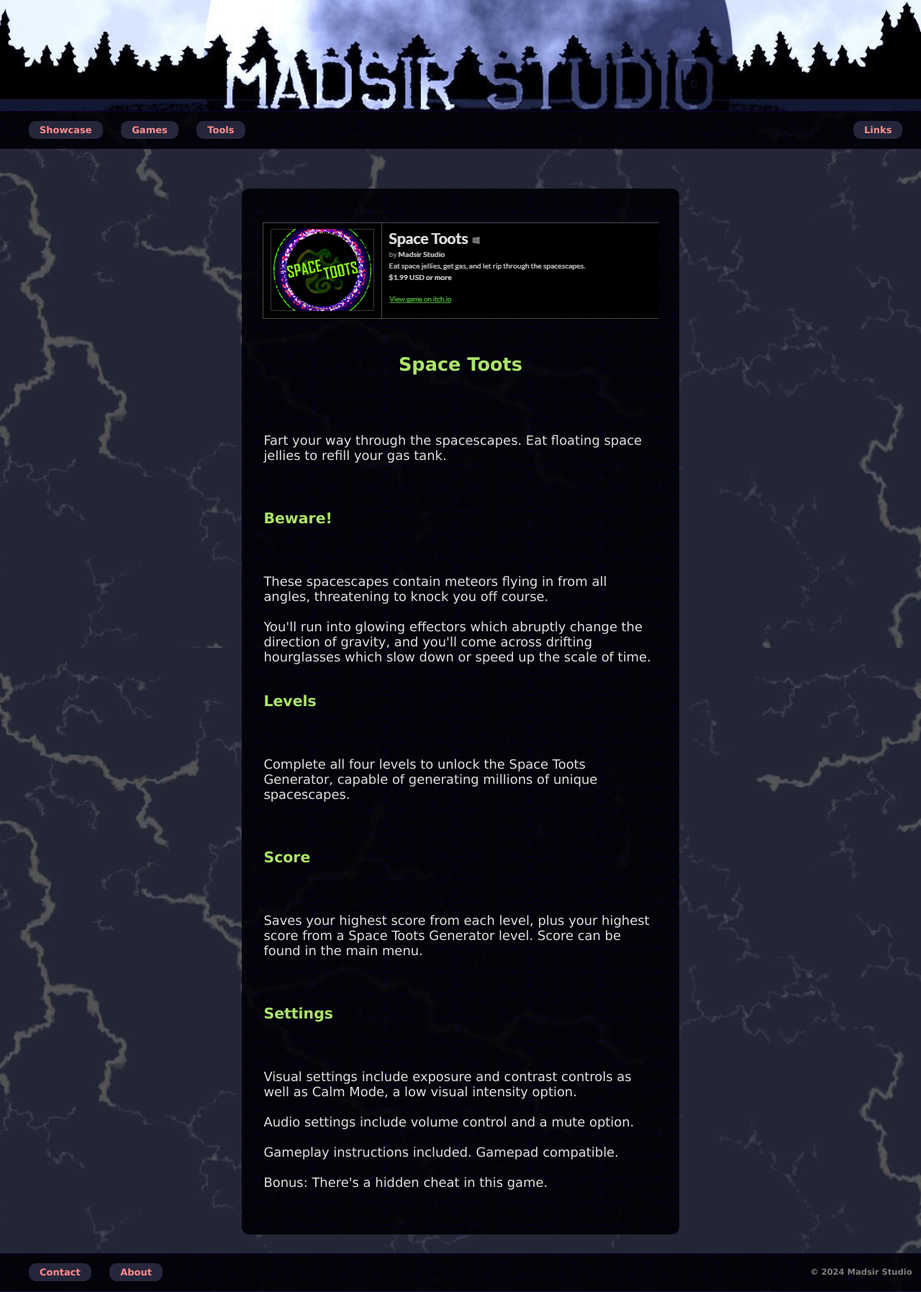
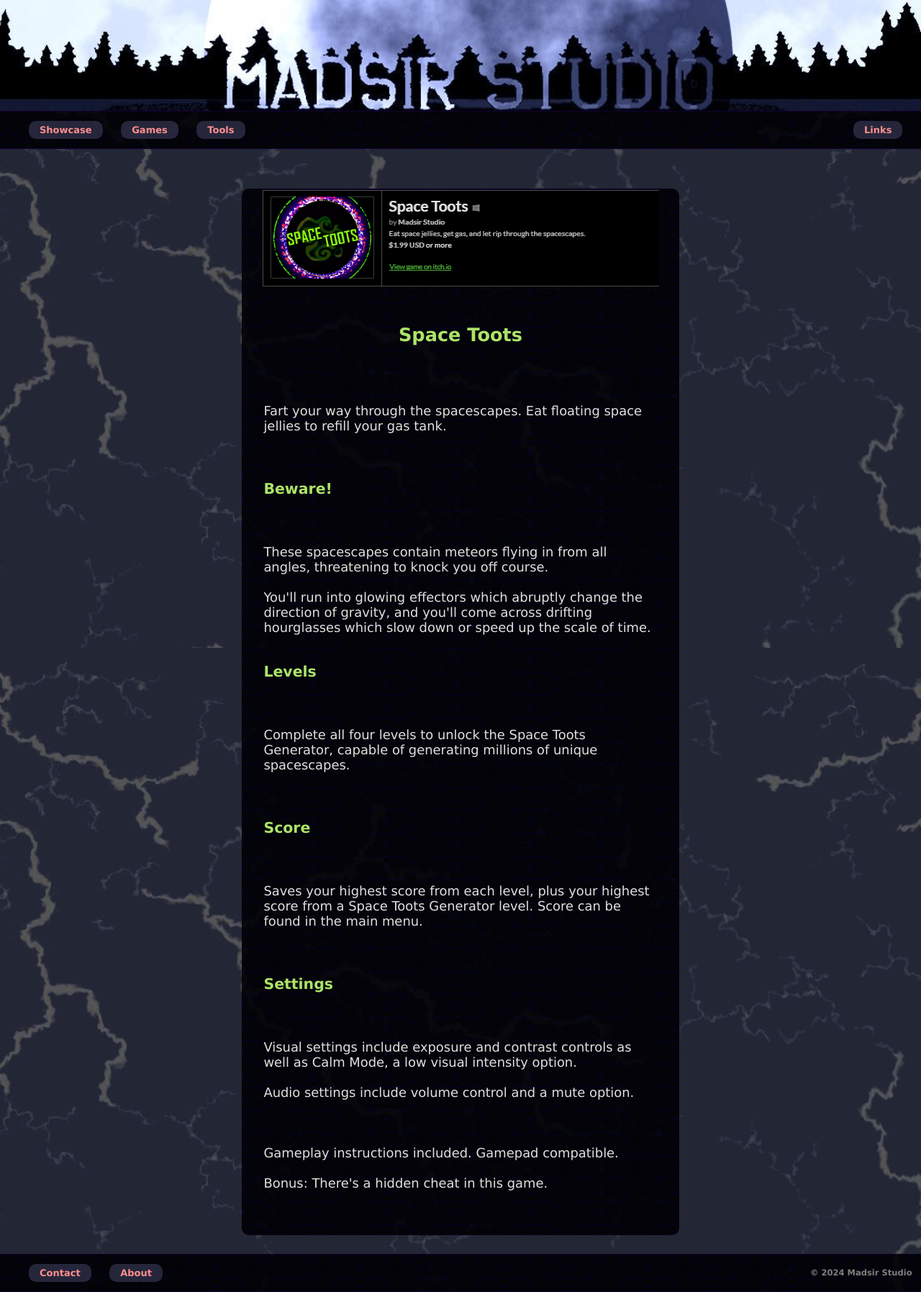
Before and after one commit to Madsir/madsirstudio.github.io, a Jekyll site: the page built from spacetoots/index.html, in a window 1280 px wide. Shown: the whole page at 72% size. Built offline with Jekyll 4.4.1, drawn with Linux system fonts in a browser that asks for light colours.

Commit message:
Update index.html

```diff
--- a/spacetoots/index.html
+++ b/spacetoots/index.html
@@ -63,9 +63,9 @@
 <div class="main">
 	<br>
 	<br>
-	<div class="around"><br><br><br>
+	<div class="around">
 	   <div class="center">
-<a href="https://madsirstudio.itch.io/spacetoots"><img src="/Assets/spatootsitchio.png" style="width:100%;display:block;margin-left:auto;margin-right:auto"></a>
+<a href="https://madsirstudio.itch.io/spacetoots"><img src="/Assets/spatootsitchio.png" style="width:100%"></a>
 	   </div>
 		 <br>
 	<br>
@@ -99,7 +99,7 @@
 Visual settings include exposure and contrast controls as well as Calm Mode, a low visual intensity option.<br><br>
 Audio settings include volume control and a mute option.
 
-<br><br>
+<br><br><br><br>
 Gameplay instructions included.  Gamepad compatible.
 <br><br>
 Bonus: There's a hidden cheat in this game.</p>
```
